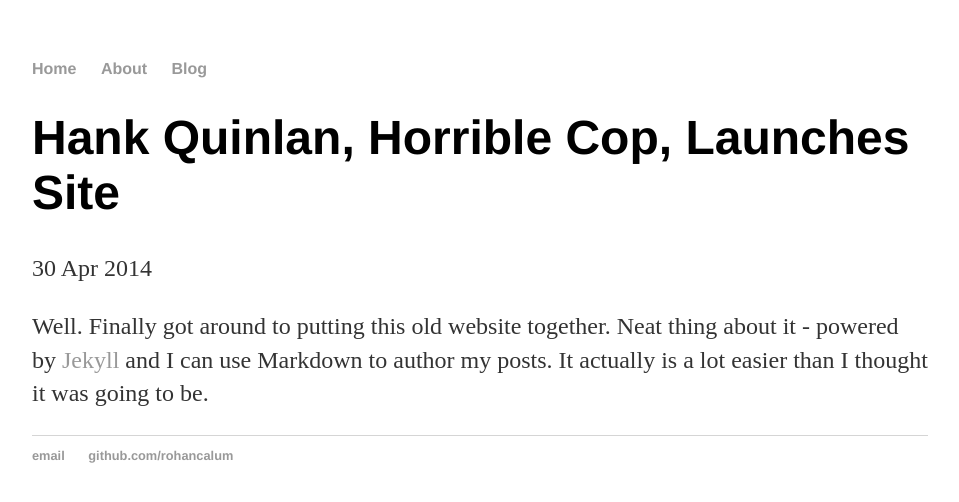
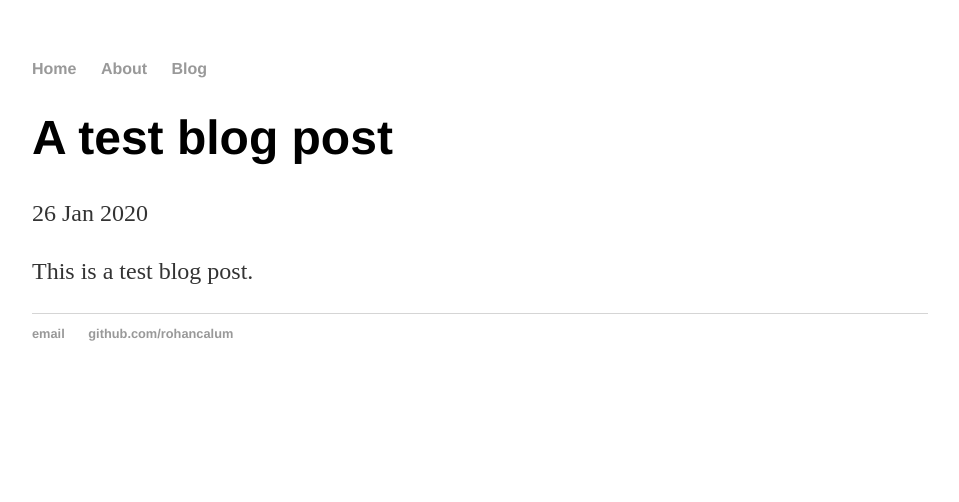
Before and after one commit to rohancalum/rohancalum.github.io, a Jekyll site: the page built from _posts/2020-01-26-test-post.md, in a window 1280 px wide. Shown: the top 502 px of the page, without its empty margins (160-1119 px from the left). Built offline with Jekyll 4.4.1, drawn with Linux system fonts in a browser that asks for light colours.

Commit message:
test blog

```diff
--- a/_posts/2020-01-26-test-post.md
+++ b/_posts/2020-01-26-test-post.md
@@ -1,7 +1,7 @@
 ---
 layout: post
-title: "Hank Quinlan, Horrible Cop, Launches Site"
-date: 2014-04-30
+title: "A test blog post"
+date: 2020-01-26
 ---
 
-Well. Finally got around to putting this old website together. Neat thing about it - powered by [Jekyll](http://jekyllrb.com) and I can use Markdown to author my posts. It actually is a lot easier than I thought it was going to be.
+This is a test blog post.
```
